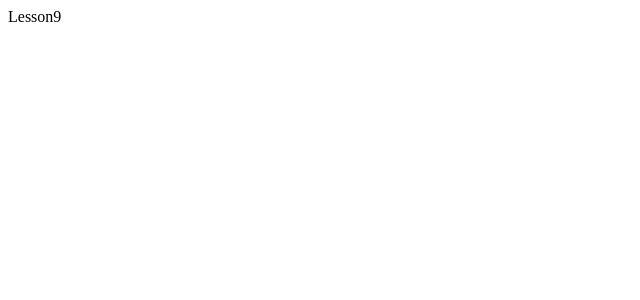
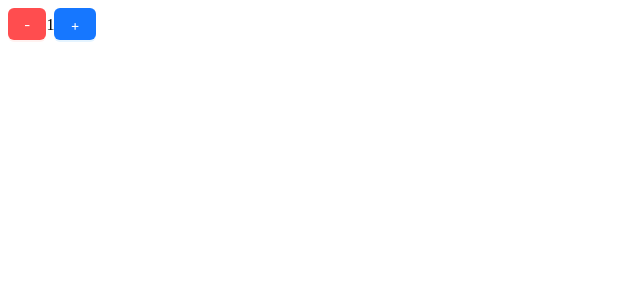
Before and after one commit to sirojUzb/Green-life, a React (Vite) app: page / in a window 1280 px wide. Shown: the top 300 px of the page, without its empty margins (0-640 px from the left). Built offline with nearby package versions, Linux system fonts and the light colour scheme.

Commit message:
stateFunc

```diff
--- a/package.json
+++ b/package.json
@@ -10,10 +10,11 @@
     "preview": "vite preview"
   },
   "dependencies": {
-    "antd": "^5.16.2",
+    "antd": "^5.17.0",
     "react": "^18.2.0",
     "react-dom": "^18.2.0",
-    "styled-components": "^6.1.8"
+    "styled-components": "^6.1.11",
+    "tailwindcss": "^3.4.3"
   },
   "devDependencies": {
     "@types/react": "^18.2.66",
--- a/src/Lesson9/index.jsx
+++ b/src/Lesson9/index.jsx
@@ -1,10 +1,39 @@
+// 18-daqiqa
+import { Button } from "antd";
+import { useState, useEffect } from "react";
+
 function Lesson9() {
-  return <div>Lesson9</div>;
+  const [count, setCount] = useState(1);
+  const increament = () => {
+    setCount(count + 1);
+  };
+  const decreament = () => {
+    if (count <= 1) return;
+    setCount(count - 1);
+  };
+  useEffect(() => {
+    console.log("Count", count);
+  }, []);
+
+  return (
+    <div className="w-[100wv] h-[100vh] flex items-center justify-center">
+      <div className="flex gap-[20px] items-center justify-center">
+        <Button onClick={decreament} type="primary" danger>
+          -
+        </Button>
+        {count}
+        <Button onClick={increament} type="primary">
+          +
+        </Button>
+      </div>
+    </div>
+  );
 }
 
 export default Lesson9;
 // STATE => FUNCTIONAL COMPONENT
 // USE = hook deb ham ishlatiladi:
-// useEffect, usestate, useReducer
+// useEffect, useState, useReducer
 // effectHook, stateHook, reducerHook.
 // finish it on Thursday
+// useEffect - eventListener
```
Also changed, not shown: 1 other file (tests, documents, lock files or other folders).
